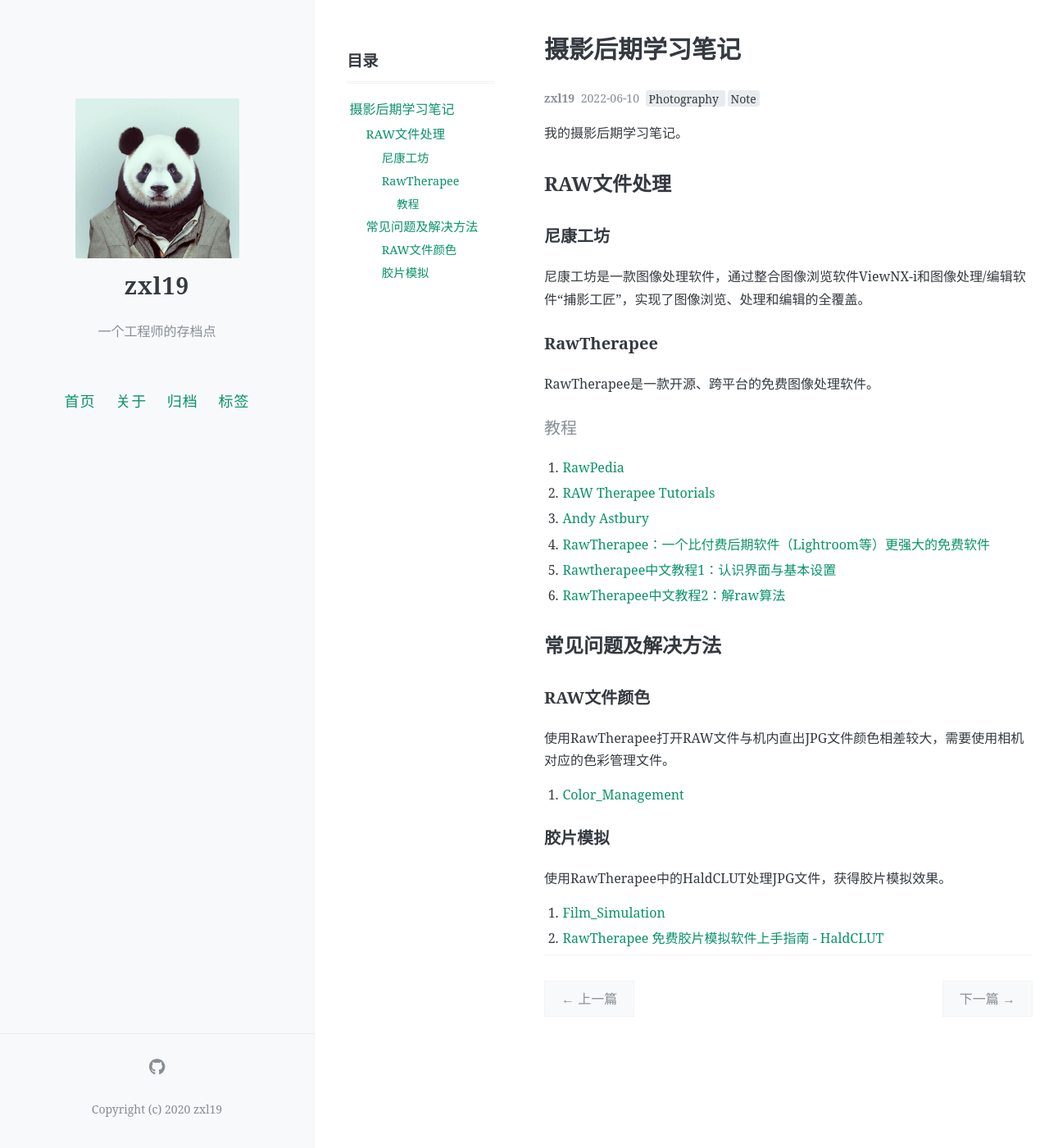
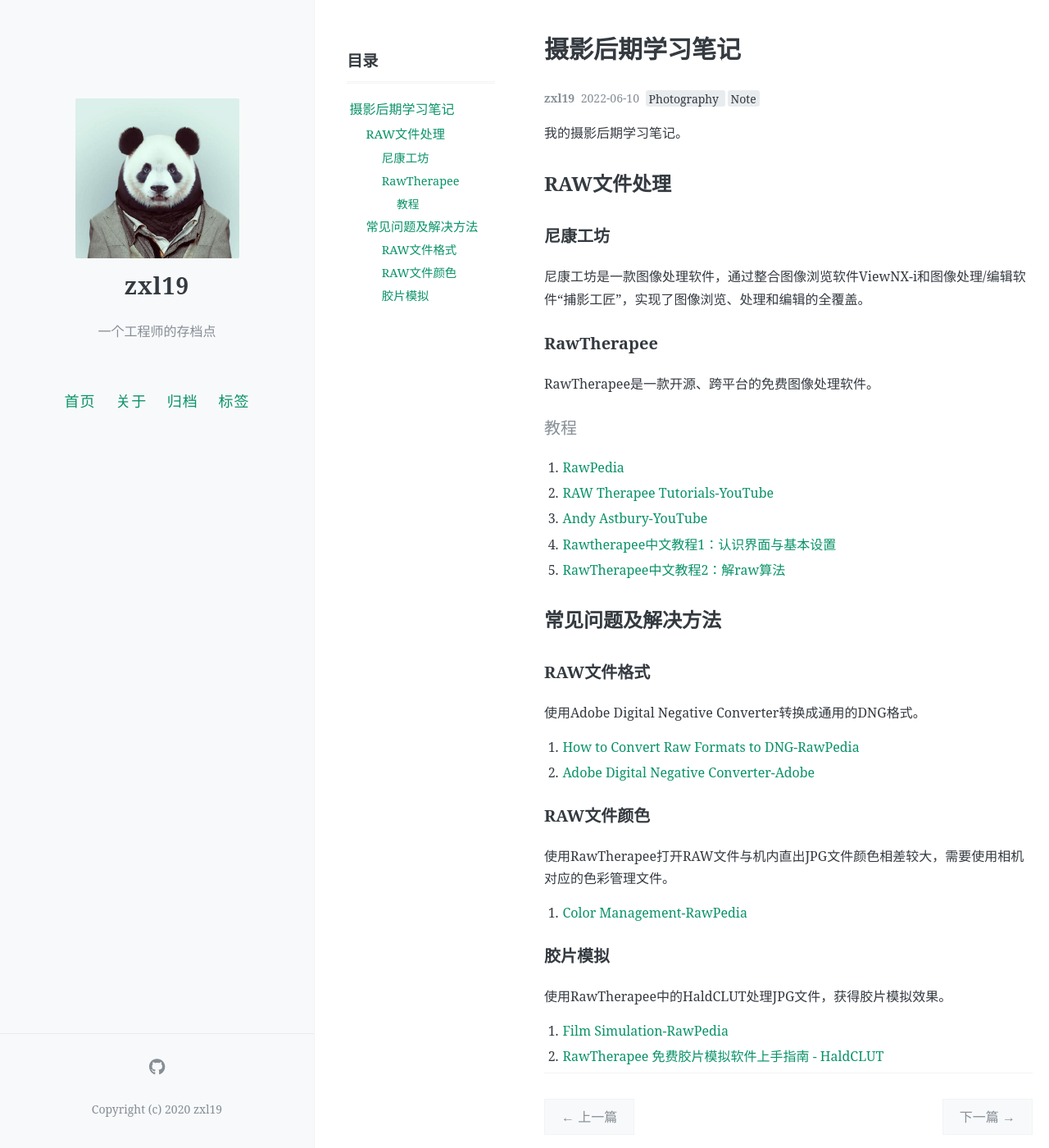
Before and after one commit to zxl19/zxl19.github.io, a Jekyll site: the page built from _posts/2022-06-10-photography-postprocess.md, in a window 1280 px wide and 1400 px high. Shown: the whole window at 82% size. Built offline with Jekyll 4.4.1, drawn with Linux system fonts in a browser that asks for light colours; comment, search, counter and statistics services are not loaded.

Commit message:
Update 2022-06-10-photography-postprocess.md

```diff
--- a/_posts/2022-06-10-photography-postprocess.md
+++ b/_posts/2022-06-10-photography-postprocess.md
@@ -26,23 +26,29 @@ RawTherapee是一款开源、跨平台的免费图像处理软件。
 #### 教程
 
 1. [RawPedia](http://rawpedia.rawtherapee.com/Main_Page)
-2. [RAW Therapee Tutorials](https://www.youtube.com/channel/UCjaDzx2O_Fw-LukahyF5RwA)
-3. [Andy Astbury](https://www.youtube.com/c/AndyAstbury)
-4. [RawTherapee：一个比付费后期软件（Lightroom等）更强大的免费软件](https://www.bilibili.com/video/BV1JK4y1v7CM)
-5. [Rawtherapee中文教程1：认识界面与基本设置](https://www.bilibili.com/video/BV1QA411P7Uy)
-6. [RawTherapee中文教程2：解raw算法](https://www.bilibili.com/video/BV1g64y1e76a)
+2. [RAW Therapee Tutorials-YouTube](https://www.youtube.com/channel/UCjaDzx2O_Fw-LukahyF5RwA)
+3. [Andy Astbury-YouTube](https://www.youtube.com/c/AndyAstbury)
+4. [Rawtherapee中文教程1：认识界面与基本设置](https://www.bilibili.com/video/BV1QA411P7Uy)
+5. [RawTherapee中文教程2：解raw算法](https://www.bilibili.com/video/BV1g64y1e76a)
 
 ## 常见问题及解决方法
+
+### RAW文件格式
+
+使用Adobe Digital Negative Converter转换成通用的DNG格式。
+
+1. [How to Convert Raw Formats to DNG-RawPedia](http://rawpedia.rawtherapee.com/How_to_convert_raw_formats_to_DNG)
+2. [Adobe Digital Negative Converter-Adobe](https://helpx.adobe.com/camera-raw/using/adobe-dng-converter.html)
 
 ### RAW文件颜色
 
 使用RawTherapee打开RAW文件与机内直出JPG文件颜色相差较大，需要使用相机对应的色彩管理文件。
 
-1. [Color_Management](https://rawpedia.rawtherapee.com/Color_Management)
+1. [Color Management-RawPedia](https://rawpedia.rawtherapee.com/Color_Management)
 
 ### 胶片模拟
 
 使用RawTherapee中的HaldCLUT处理JPG文件，获得胶片模拟效果。
 
-1. [Film_Simulation](http://rawpedia.rawtherapee.com/Film_Simulation)
+1. [Film Simulation-RawPedia](http://rawpedia.rawtherapee.com/Film_Simulation)
 2. [RawTherapee 免费胶片模拟软件上手指南 - HaldCLUT](https://www.bilibili.com/video/BV17p4y1s7o6)
```
